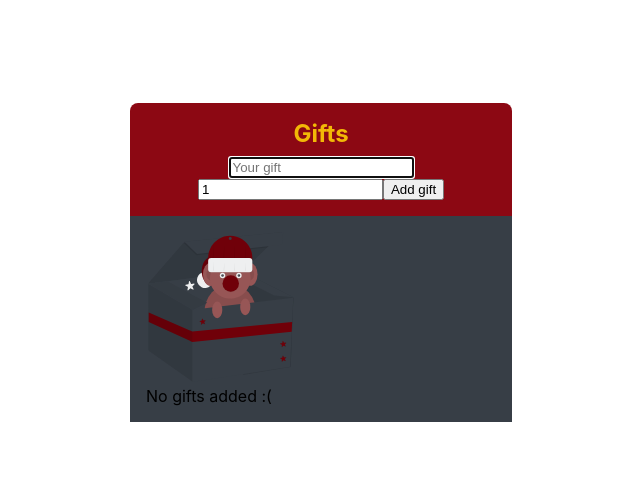
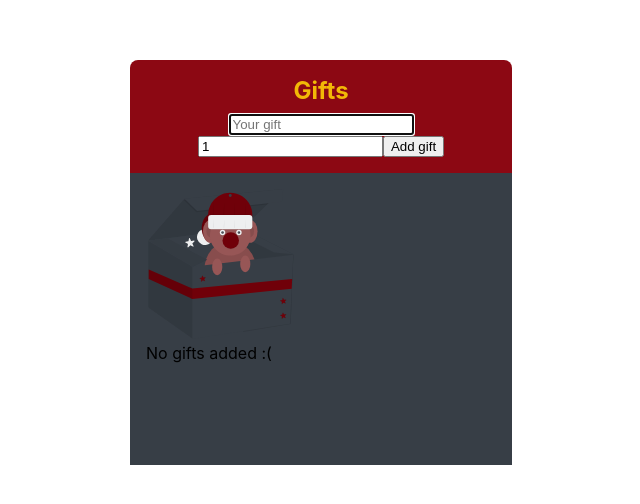
Before and after one commit to lopez-tomas/adviency, a React (Create React App) app: page / in a window 1280 px wide. Shown: the part 138-642 px from the top of the page, without its empty margins (319-959 px from the left). Built offline with nearby package versions, Linux system fonts and the light colour scheme.

Commit message:
minor changes.

```diff
--- a/src/styles/App.sass
+++ b/src/styles/App.sass
@@ -17,4 +17,5 @@
       margin-bottom: sizes.$md
 
   .GiftList-container
+    height: 260px
     background-color: colors.$black
```
